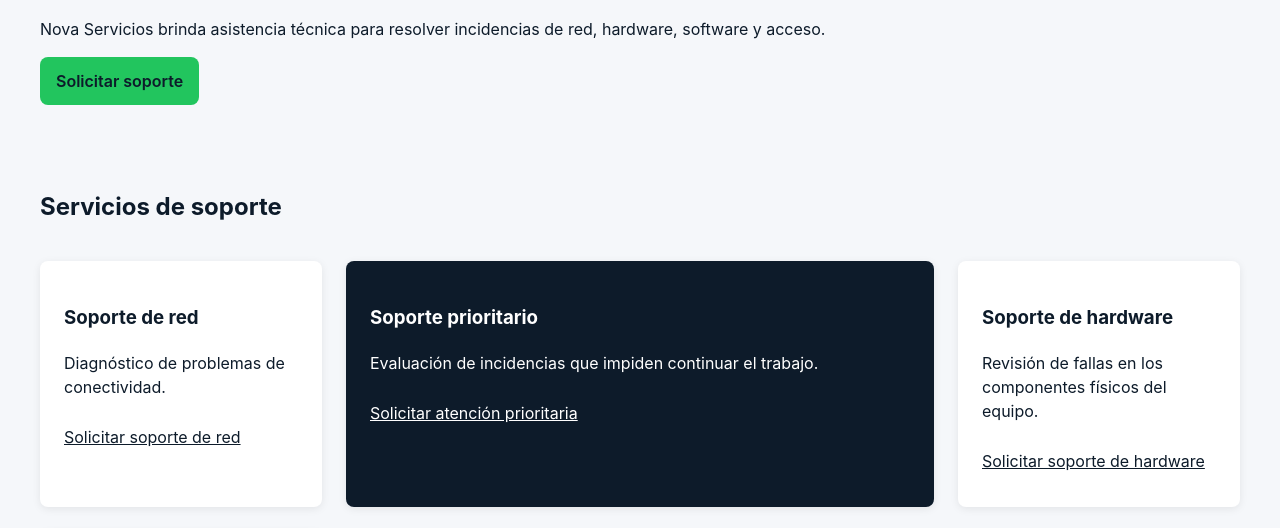
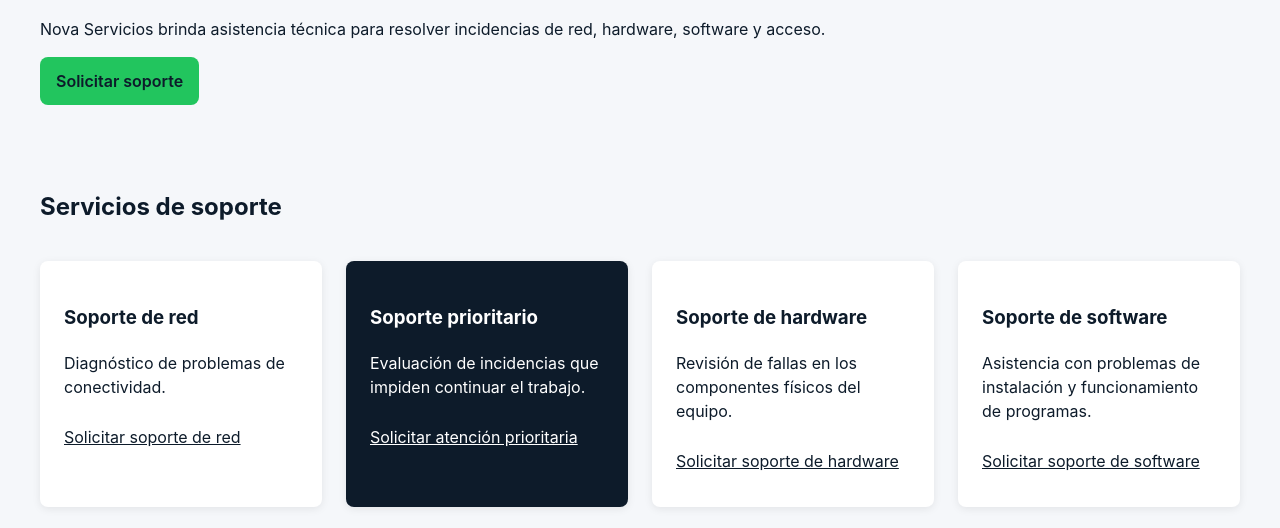
Before and after one commit to cesardiaz943-creator/CLASES-SISE, a website: page public/index.html in a window 1280 px wide. Shown: the part 260-788 px from the top of the page. Drawn offline with Linux system fonts and the light colour scheme.

Commit message:
fix: corrige catalogo de servicios en 1440px

```diff
--- a/public/assets/css/styles.css
+++ b/public/assets/css/styles.css
@@ -152,12 +152,6 @@ h1 {
 
 .service-card--featured :focus-visible {
   outline-color: white;
-}
-
-@media (min-width: 768px) {
-  .service-card--featured {
-    grid-column: span 2;
-  }
 }
 
 .support-form {
```
